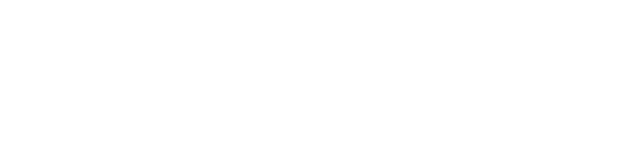
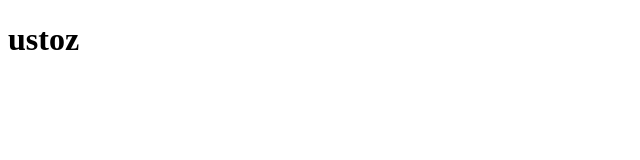
Before and after one commit to Nursulton-stack/ustoz-uchun, a plain HTML site: page index.html in a window 1280 px wide. Shown: the whole page, without its empty margins (0-640 px from the left). Drawn offline with Linux system fonts and the light colour scheme.

Commit message:
st1 version

```diff
--- a/index.html
+++ b/index.html
@@ -6,6 +6,6 @@
     <title>Document</title>
 </head>
 <body>
-
+    <h1>ustoz</h1>
 </body>
 </html>
```
